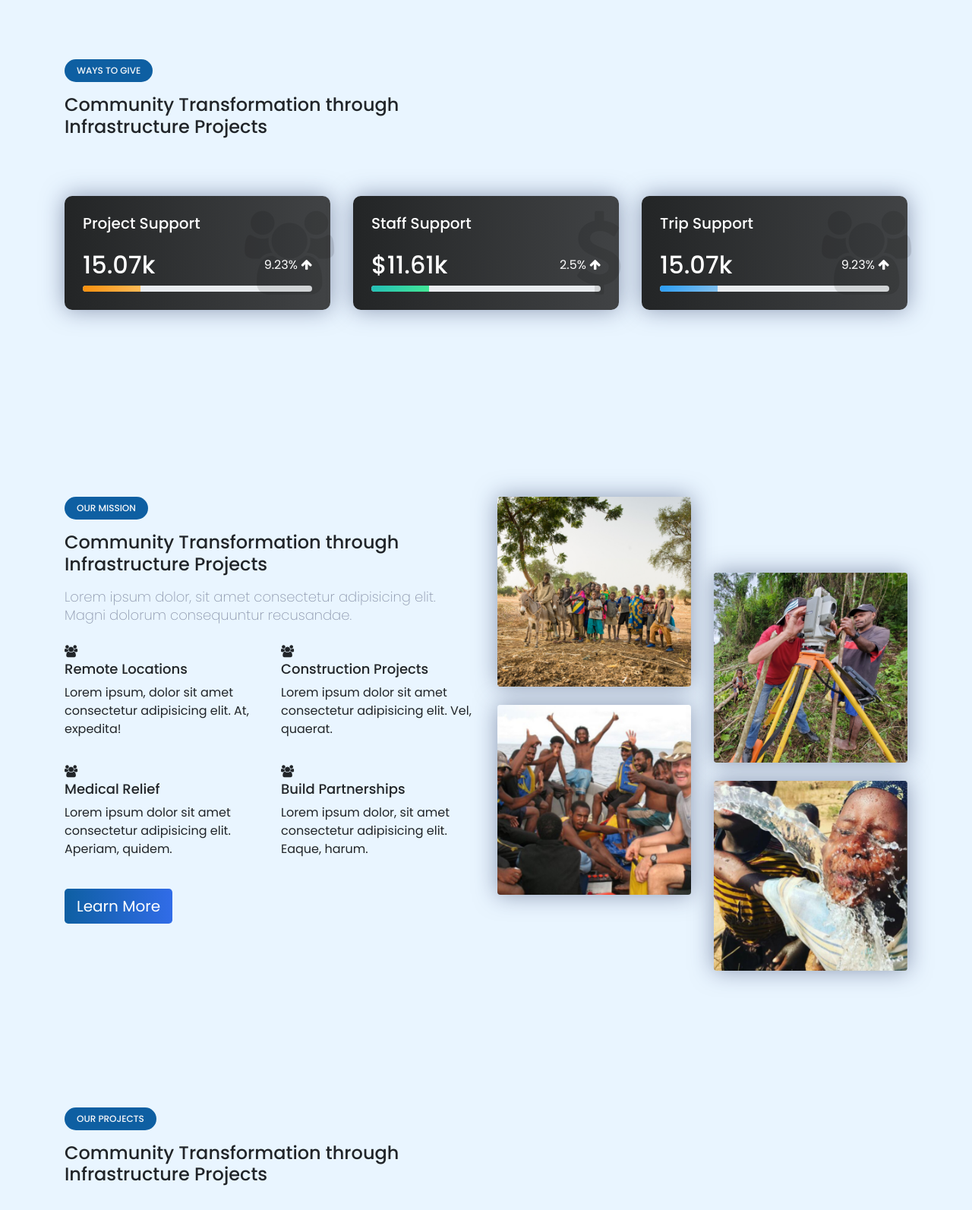
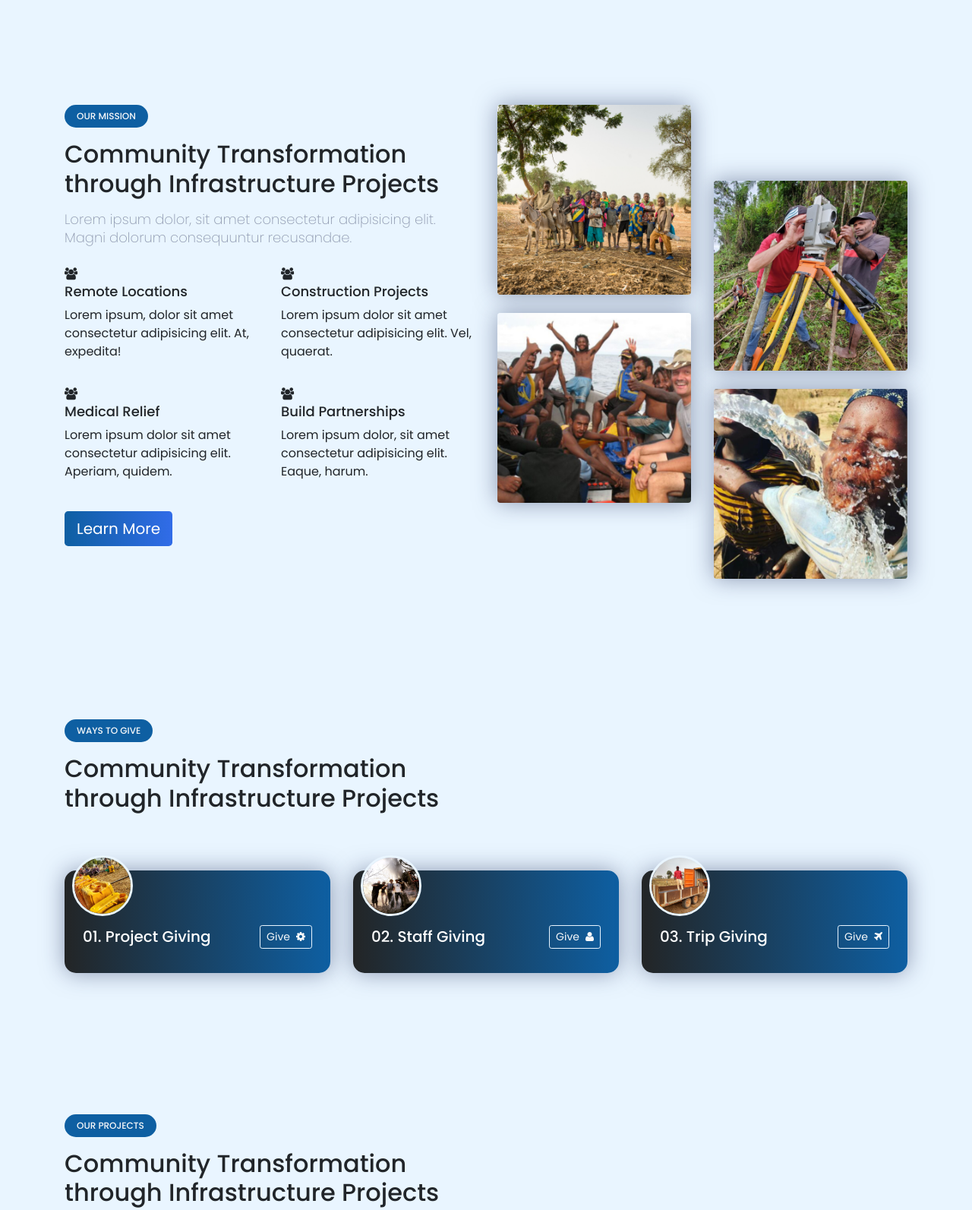
Before and after one commit to Timbaines/nucamp-portfolio-project, a website: page index.html in a window 1280 px wide. Shown: the part 740-2333 px from the top of the page at 76% size. Drawn offline with nearby package versions, Linux system fonts and the light colour scheme.

Commit message:
Added Donor Modal and Support images

```diff
--- a/css/general.css
+++ b/css/general.css
@@ -84,9 +84,11 @@ Reusable Compontents
 
 .btn-outline-ghost:hover {
   background-color: #316ce8;
-  border: 2px solid #316ce8;
+  border: 3px inset solid #316ce8;
   color: #ffffff;
 }
+
+/* ----- Modals ----- */
 
 /* ----- Badges ----- */
 
--- a/css/style.css
+++ b/css/style.css
@@ -1,5 +1,5 @@
 /********************************************
-Navbar | Jumbotron
+Section | HERO
 ********************************************/
 
 /* Navbar */
@@ -84,7 +84,7 @@ Navbar | Jumbotron
 }
 
 /********************************************
-Our Mission
+Section | Our Mission
 ********************************************/
 
 .our-mission h6 {
@@ -119,7 +119,41 @@ Our Mission
 }
 
 /********************************************
-Our Projects
+Section | Ways To Give
+********************************************/
+
+.card-support {
+  border-radius: 15px;
+  border: none;
+  position: relative;
+  margin-bottom: 30px;
+  box-shadow: 0px 0px 30px rgba(115, 128, 157, 0.8);
+}
+
+.bg-midnight {
+  background: linear-gradient(to right, #232526, #0e5fa2) !important;
+  color: #fff;
+}
+
+.card-support .card-statistic-3 .card-icon {
+  text-align: center;
+  margin-left: 15px;
+  margin-bottom: 30px;
+  color: #000;
+  position: absolute;
+  left: -5px;
+  top: -20px;
+}
+
+.card-icon img {
+  border-radius: 100%;
+  border: 3px solid #e9f5ff;
+  height: 80px;
+  width: 80px;
+}
+
+/********************************************
+Section | Our Projects
 ********************************************/
 
 .card {
@@ -192,7 +226,7 @@ Our Projects
   z-index: 2;
 }
 
-.card a {
+.card body .card a {
   text-decoration: none !important;
 }
 
@@ -203,8 +237,9 @@ Our Projects
 }
 
 /********************************************
-Testimonial
+Section | Testimonial
 ********************************************/
+
 .testimonial {
   font-family: "Poppins", sans-serif;
   color: #8d97ad;
@@ -277,12 +312,11 @@ Testimonial
 }
 
 /********************************************
-Our Totals
+Section | Our Totals
 ********************************************/
 
 .card-totals {
-  background-color: #fff;
-  border-radius: 10px;
+  border-radius: 15px;
   border: none;
   position: relative;
   margin-bottom: 30px;
@@ -290,7 +324,7 @@ Our Totals
 }
 
 .bg-grey-dark {
-  background: linear-gradient(to right, #232526, #414345) !important;
+  background: linear-gradient(to right, #232526, #0e5fa2) !important;
   color: #fff;
 }
 
@@ -326,7 +360,7 @@ Our Totals
 }
 
 /********************************************
-Footer
+Section | Footer
 ********************************************/
 
 .site-footer {
--- a/index.html
+++ b/index.html
@@ -28,6 +28,53 @@
   </head>
 
   <body>
+    <!-- Donor Give | Modal-->
+    <div class="modal fade" id="giveModal" tabindex="-1" role="dialog" aria-labelledby="exampleModalCenterTitle" aria-hidden="true">
+      <div class="modal-dialog modal-dialog-centered" role="document">
+        <div class="modal-content">
+          <div class="modal-header btn-info-gradient">
+            <h3 class="modal-title text-light" id="exampleModalLongTitle">GIVE TODAY</h3>
+            <button type="button" class="close" data-dismiss="modal" aria-label="Close">
+              <span aria-hidden="true">&times;</span>
+            </button>
+          </div>
+          <div class="modal-body">
+            <div class="container-fluid">
+              <div class="row">
+                <div class="col-md-4">.col-md-4</div>
+                <div class="col-md-4 ml-auto">.col-md-4 .ml-auto</div>
+              </div>
+              <div class="row">
+                <div class="col-md-3 ml-auto">.col-md-3 .ml-auto</div>
+                <div class="col-md-2 ml-auto">.col-md-2 .ml-auto</div>
+              </div>
+              <div class="row">
+                <div class="col-md-6 ml-auto">.col-md-6 .ml-auto</div>
+              </div>
+              <div class="row">
+                <div class="col-sm-9">
+                  Level 1: .col-sm-9
+                  <div class="row">
+                    <div class="col-8 col-sm-6">
+                      Level 2: .col-8 .col-sm-6
+                    </div>
+                    <div class="col-4 col-sm-6">
+                      Level 2: .col-4 .col-sm-6
+                    </div>
+                  </div>
+                </div>
+              </div>
+            </div>
+          </div>
+          <div class="modal-footer">
+            <button type="button" class="btn btn-secondary" data-dismiss="modal">Cancel</button>
+            <button type="button" class="btn btn-primary">Donate</button>
+          </div>
+        </div>
+      </div>
+    </div>
+
+
     <header class="sticky-top">
       <!-- Navbar | Start-->
 
@@ -87,7 +134,7 @@
       </nav>
     </header>
 
-    <!-- Section - Jumbotron | Start -->
+    <!-- Section | HERO | Jumbotron | Start -->
     <div class="container">
       <div class="jumbotron">
         <div class="overlay"></div>
@@ -96,7 +143,6 @@
           <p class="lead col col-md-8 text-light mt-4">
             Leading paragraph goes in this section of the component.
           </p>
-
           <a
             class="btn btn-info-gradient btn-lg border-0 mt-4 text-light"
             href="#"
@@ -106,7 +152,9 @@
           <a
             class="btn btn-outline-ghost btn-md mt-4 ml-4"
             href="#"
-            role="button"
+            type="button"
+            data-toggle="modal"
+            data-target="#giveModal"
             >Give today
           </a>
           <div class="supporters text-light mt-5 mb-4">
@@ -182,123 +230,6 @@
   </div>
 </div>
 
-<!-- Section | Featured Support -->
-<div class="totals py-5">
-  <div class="container">
-    <div class="row">
-        <div class="col-lg-6">
-          <span
-            class="badge badge-span rounded-pill px-3 py-2 text-light font-weight-medium"
-            >WAYS TO GIVE</span
-          >
-          <h4 class="my-3">
-            Community Transformation through Infrastructure Projects
-          </h4>
-        </div>
-      </div>
-      <div class="row row-content">
-        <div class="col-md-4">
-          <div class="card-totals bg-grey-dark">
-            <div class="card-statistic-3 p-4">
-              <div class="card-icon card-icon-large">
-                <i class="fa fa-users" aria-hidden="true"></i>
-              </div>
-              <div class="mb-4">
-                <h5 class="card-title mb-0">Project Support</h5>
-              </div>
-              <div class="row align-items-center mb-2 d-flex">
-                <div class="col-8">
-                  <h2 class="d-flex align-items-center mb-0">15.07k</h2>
-                </div>
-                <div class="col-4 text-right">
-                  <span>9.23% <i class="fa fa-arrow-up"></i></span>
-                </div>
-              </div>
-              <div
-                class="progress mt-1"
-                data-height="8"
-                style="height: 8px">
-                <div
-                  class="progress-bar bg-orange"
-                  role="progressbar"
-                  data-width="25%"
-                  aria-valuenow="25"
-                  aria-valuemin="0"
-                  aria-valuemax="100"
-                  style="width: 25%"></div>
-              </div>
-            </div>
-          </div>
-        </div>
-        <div class="col-md-4">
-          <div class="card-totals bg-grey-dark">
-            <div class="card-statistic-3 p-4">
-              <div class="card-icon card-icon-large">
-                <i class="fa fa-usd" aria-hidden="true"></i>
-              </div>
-              <div class="mb-4">
-                <h5 class="card-title mb-0">Staff Support</h5>
-              </div>
-              <div class="row align-items-center mb-2 d-flex">
-                <div class="col-8">
-                  <h2 class="d-flex align-items-center mb-0">$11.61k</h2>
-                </div>
-                <div class="col-4 text-right">
-                  <span>2.5% <i class="fa fa-arrow-up"></i></span>
-                </div>
-              </div>
-              <div
-                class="progress mt-1"
-                data-height="8"
-                style="height: 8px">
-                <div
-                  class="progress-bar bg-green"
-                  role="progressbar"
-                  data-width="25%"
-                  aria-valuenow="25"
-                  aria-valuemin="0"
-                  aria-valuemax="100"
-                  style="width: 25%"></div>
-              </div>
-            </div>
-          </div>
-        </div>
-        <div class="col-md-4">
-          <div class="card-totals bg-grey-dark">
-            <div class="card-statistic-3 p-4">
-              <div class="card-icon card-icon-large">
-                <i class="fa fa-users" aria-hidden="true"></i>
-              </div>
-              <div class="mb-4">
-                <h5 class="card-title mb-0">Trip Support</h5>
-              </div>
-              <div class="row align-items-center mb-2 d-flex">
-                <div class="col-8">
-                  <h2 class="d-flex align-items-center mb-0">15.07k</h2>
-                </div>
-                <div class="col-4 text-right">
-                  <span>9.23% <i class="fa fa-arrow-up"></i></span>
-                </div>
-              </div>
-              <div
-                class="progress mt-1"
-                data-height="8"
-                style="height: 8px">
-                <div
-                  class="progress-bar bg-cyan"
-                  role="progressbar"
-                  data-width="25%"
-                  aria-valuenow="25"
-                  aria-valuemin="0"
-                  aria-valuemax="100"
-                  style="width: 25%"></div>
-              </div>
-            </div>
-          </div>
-        </div>
-      </div>
-  </div>
-</div>
 
     <!-- Section | Our Mission -->
     <div class="our-mission py-5">
@@ -309,9 +240,9 @@
               class="badge badge-span rounded-pill px-3 py-2 text-light font-weight-medium"
               >OUR MISSION</span
             >
-            <h4 class="my-3">
+            <h2 class="my-3">
               Community Transformation through Infrastructure Projects
-            </h4>
+            </h2>
             <h6 class="font-weight-light subtitle">
               Lorem ipsum dolor, sit amet consectetur adipisicing elit. Magni
               dolorum consequuntur recusandae.
@@ -406,6 +337,85 @@
       </div>
     </div>
 
+    <!-- Section | Ways To Give -->
+<div class="giving py-5">
+  <div class="container">
+    <div class="row">
+        <div class="col-lg-6">
+          <span
+            class="badge badge-span rounded-pill px-3 py-2 text-light font-weight-medium"
+            >WAYS TO GIVE
+            </span>
+          <h2 class="my-3">
+            Community Transformation through Infrastructure Projects
+          </h2>
+        </div>
+      </div>
+      <div class="row row-content">
+        <div class="col-md-4">
+          <div class="card-support bg-midnight">
+            <div class="card-statistic-3 p-4">
+              <div class="card-icon card-icon-large">
+                <img src="img/supporters/support-projects.jpg" alt="">
+              </div>
+              <div class="mb-5">
+
+              </div>
+              <div class="row align-items-center mb-2 d-flex">
+                <div class="col-8">
+                  <h5 class="d-flex align-items-center mb-0">01. Project Giving</h5>
+                </div>
+                <div class="col-4 text-right">
+                  <button class="btn btn-sm btn-outline-ghost text-light" type="button">Give<i class="fa fa-cog ml-2"></i></button>
+                </div>
+              </div>
+            </div>
+          </div>
+        </div>
+        <div class="col-md-4">
+          <div class="card-support bg-midnight">
+            <div class="card-statistic-3 p-4">
+              <div class="card-icon card-icon-large">
+                <img src="img/supporters/support-staff.jpg" alt="Staff Support image">
+              </div>
+              <div class="mb-5">
+
+              </div>
+              <div class="row align-items-center mb-2 d-flex">
+                <div class="col-8">
+                  <h5 class="d-flex align-items-center mb-0">02. Staff Giving</h5>
+                </div>
+                <div class="col-4 text-right">
+                  <button class="btn btn-sm btn-outline-ghost text-light" type="button">Give<i class="fa fa-user ml-2"></i></button>
+                </div>
+              </div>
+            </div>
+          </div>
+        </div>
+        <div class="col-md-4">
+          <div class="card-support bg-midnight">
+            <div class="card-statistic-3 p-4">
+              <div class="card-icon card-icon-large">
+                <img src="img/supporters/support-trips.jpg" alt="">
+              </div>
+              <div class="mb-5">
+
+              </div>
+              <div class="row align-items-center mb-2 d-flex">
+                <div class="col-8">
+                  <h5 class="d-flex align-items-center mb-0">03. Trip Giving</h5>
+                </div>
+                <div class="col-4 text-right">
+                  <button class="btn btn-sm btn-outline-ghost text-light" type="button">Give<i class="fa fa-plane ml-2"></i></button>
+                </div>
+              </div>
+            </div>
+          </div>
+        </div>
+      </div>
+  </div>
+</div>
+
     <!-- Section | Our Projects -->
     <div class="our-projects py-5">
     <div class="container">
@@ -415,14 +425,14 @@
             class="badge badge-span rounded-pill px-3 py-2 text-light font-weight-medium"
             >OUR PROJECTS</span
           >
-          <h4 class="my-3">
+          <h2 class="my-3">
             Community Transformation through Infrastructure Projects
-          </h4>
+          </h2>
         </div>
       </div>
       <div class="row row-content row-cols-1 row-cols-md-2 row-cols-lg-3 g-4">
         <div class="col">
-          <div class="card border-0 mb-4">
+          <div class="card border-0">
             <div class="card-img-overlay-a"></div>
             <img
               src="img/our-projects/our-projects-1.jpg"
@@ -443,7 +453,7 @@
           </div>
         </div>
         <div class="col">
-          <div class="card border-0 mb-4">
+          <div class="card border-0">
             <div class="card-img-overlay-b"></div>
             <img
               src="img/our-projects/our-projects-2.jpg"
@@ -464,7 +474,7 @@
           </div>
         </div>
         <div class="col">
-          <div class="card border-0 mb-4">
+          <div class="card border-0">
             <div class="card-img-overlay-c"></div>
             <img
               src="img/our-projects/our-projects-3.jpg"
@@ -681,11 +691,11 @@
         <div class="col-lg-6">
           <span
             class="badge badge-span rounded-pill px-3 py-2 text-light font-weight-medium"
-            >OUR TOTALS</span
+            >OUR FINANCIALS</span
           >
-          <h4 class="my-3">
+          <h2 class="my-3">
             Community Transformation through Infrastructure Projects
-          </h4>
+          </h2>
         </div>
       </div>
       <div class="row row-content">
@@ -693,7 +703,7 @@
           <div class="card-totals bg-grey-dark">
             <div class="card-statistic-3 p-4">
               <div class="card-icon card-icon-large">
-                <i class="fa fa-users" aria-hidden="true"></i>
+                <i class="fa fa-medkit" aria-hidden="true"></i>
               </div>
               <div class="mb-4">
                 <h5 class="card-title mb-0">Disaster Relief Funds</h5>
```
Also changed, not shown: css/queries.css (+13 -0 lines), img/supporters/support-projects.jpg (added), img/supporters/support-staff.jpg (added), img/supporters/support-trips.jpg (added).
